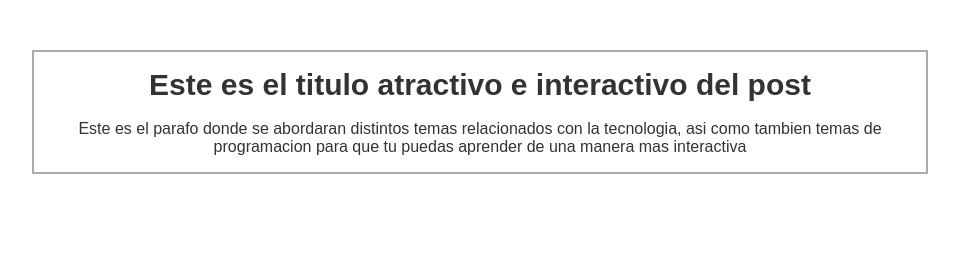
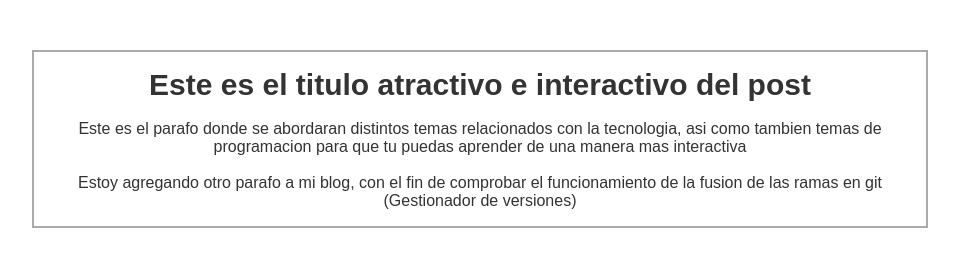
Before and after one commit to edgaredlopez/RepoPlatzi, a plain HTML site: page PruebaRamas.html in a window 1280 px wide. Shown: the whole page, without its empty margins (160-1119 px from the left). Drawn offline with Linux system fonts and the light colour scheme.

Commit message:
Commit donde agregue otro parafo en la parte main, con mas contenido

```diff
--- a/PruebaRamas.html
+++ b/PruebaRamas.html
@@ -20,6 +20,9 @@
                     con la tecnologia, asi como tambien temas de programacion para que
                     tu puedas aprender de una manera mas interactiva
                 </p>
+                <br>
+                <p>Estoy agregando otro parafo a mi blog, con el fin de comprobar
+                    el funcionamiento de la fusion de las ramas en git (Gestionador de versiones) </p>
             </div>
     </main>
     <footer>
```
